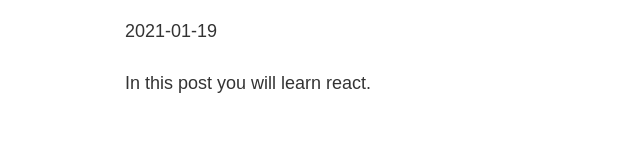
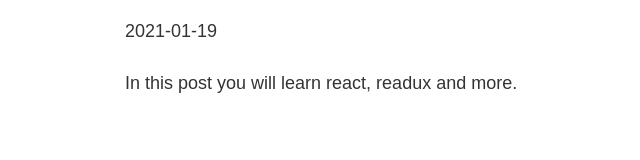
Before and after one commit to ChanMyaeOo/gatsby-bootcamp, a Gatsby site: page /blog/react in a window 1280 px wide. Shown: the part 335-495 px from the top of the page, without its empty margins (167-807 px from the left). Built offline with nearby package versions, Linux system fonts and the light colour scheme; Gatsby itself is replaced by a stand-in of ours.

Commit message:
changed react md post

```diff
--- a/src/posts/react.md
+++ b/src/posts/react.md
@@ -3,4 +3,4 @@ title: "React Course"
 date: "2021-01-19"
 ---
 
-In this post you will learn react.
+In this post you will learn react, readux and more.
```
